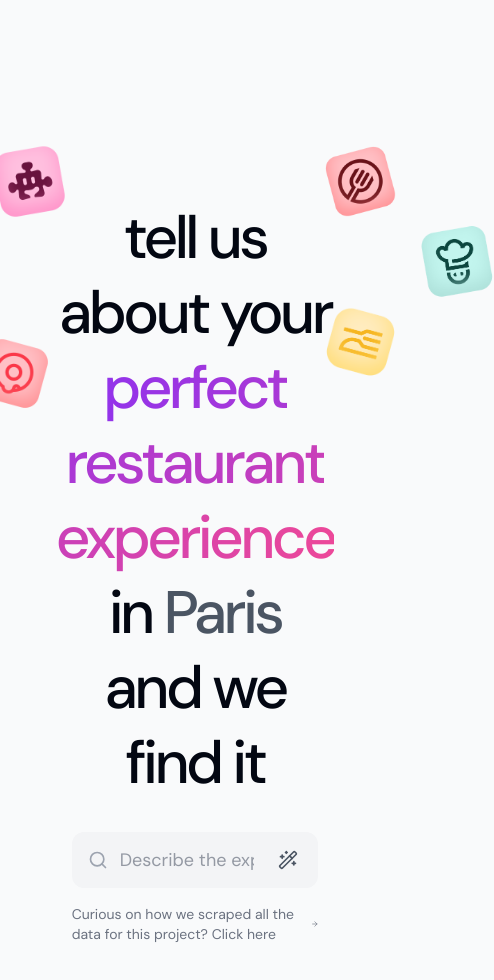
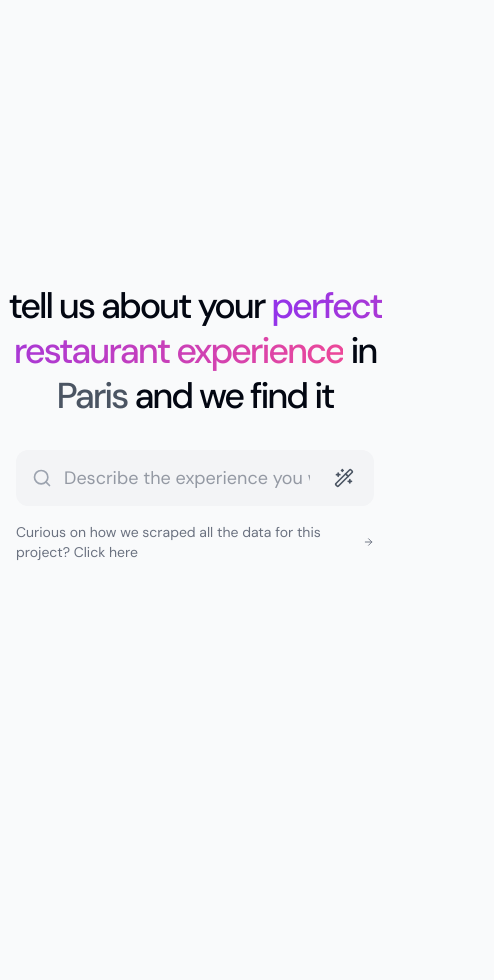
Before and after one commit to Lionvsx/savora, a Next.js app: page / in a window 390 px wide. Shown: the top 980 px of the page, 494 px wide, since content can reach past the window. After the commit the page ends 844 px from the top, so only its background shows below. Built offline with nearby package versions, Linux system fonts and the light colour scheme.

Commit message:
feat: mobile responsive lp

```diff
--- a/app/page.tsx
+++ b/app/page.tsx
@@ -37,31 +37,31 @@ export default function Home() {
     <motion.main
       initial={{ opacity: 0 }}
       animate={{ opacity: 1 }}
-      className="min-h-dvh w-full flex flex-col justify-center items-center py-36"
+      className="min-h-dvh w-full flex flex-col justify-center items-center py-36 px-0 sm:px-6"
     >
       <motion.div
         initial={{ opacity: 0, y: 20 }}
         animate={{ opacity: 1, y: 0 }}
         transition={{ duration: 0.3 }}
-        className="w-fit h-fit relative flex flex-col justify-center items-center px-40 py-14"
+        className="w-fit h-fit relative flex flex-col justify-center items-center px-2 sm:px-8 md:px-40 py-14"
       >
         <Image
           src="/puzzle.png"
-          className="inline-flex absolute top-0 left-24"
+          className="hidden md:inline-flex absolute top-0 left-24"
           width={75}
           height={75}
           alt={"puzzle illustration"}
         />
         <Image
           src="/forkpurple.png"
-          className="inline-flex absolute top-16 left-0"
+          className="hidden md:inline-flex absolute top-16 left-0"
           width={75}
           height={75}
           alt={"fork illustration"}
         />
         <Image
           src="/egg.png"
-          className="inline-flex absolute top-48 left-20"
+          className="hidden md:inline-flex absolute top-48 left-20"
           width={75}
           height={75}
           alt={"egg illustration"}
@@ -69,21 +69,21 @@ export default function Home() {
 
         <Image
           src="/forkcircle.png"
-          className="inline-flex absolute top-0 right-24"
+          className="hidden md:inline-flex absolute top-0 right-24"
           width={75}
           height={75}
           alt={"fork circle illustration"}
         />
         <Image
           src="/chef.png"
-          className="inline-flex absolute top-20 right-0"
+          className="hidden md:inline-flex absolute top-20 right-0"
           width={75}
           height={75}
           alt={"fork circle illustration"}
         />
         <Image
           src="/forkyellow.png"
-          className="inline-flex absolute top-40 right-24"
+          className="hidden md:inline-flex absolute top-40 right-24"
           width={75}
           height={75}
           alt={"fork circle illustration"}
@@ -92,7 +92,7 @@ export default function Home() {
           initial={{ opacity: 0, filter: "blur(10px)" }}
           animate={{ opacity: 1, filter: "blur(0px)" }}
           transition={{ duration: 0.4 }}
-          className="text-6xl font-medium text-center max-w-[935px] tracking-[-0.06em] leading-tight"
+          className="text-4xl sm:text-5xl md:text-6xl font-medium text-center max-w-[935px] tracking-[-0.06em] leading-tight"
         >
           tell us about your
           {' '}
@@ -112,7 +112,7 @@ export default function Home() {
           initial={{ opacity: 0, y: 10 }}
           animate={{ opacity: 1, y: 0 }}
           transition={{ duration: 0.3, delay: 0.2 }}
-          className="mt-8 w-full max-w-[740px] px-4 flex flex-col justify-center items-center"
+          className="mt-8 w-full max-w-[740px] px-2 sm:px-4 flex flex-col justify-center items-center"
         >
           <form className="relative w-full" onSubmit={handleSubmitMessage}>
             <Search className="absolute left-4 top-1/2 -translate-y-1/2 text-gray-400 w-5 h-5" />
@@ -137,7 +137,7 @@ export default function Home() {
             </button>
           </form>
           {messages.length === 0 && (
-            <Link href='/test-scraping' className="mt-4 text-sm text-gray-500 hover:text-gray-800 transition-colors flex items-center group" type="submit" onClick={handleSubmit}>
+            <Link href='/test-scraping' className="mt-4 text-sm text-gray-500 hover:text-gray-800 transition-colors flex items-center group">
               Curious on how we scraped all the data for this project? Click here
               <ArrowRight className="size-3.5 ml-1 group-hover:translate-x-1 transition-transform" />
             </Link>
@@ -148,7 +148,7 @@ export default function Home() {
               animate={{ opacity: 1, y: 0 }}
               transition={{ duration: 0.2 }}
               key={message.id}
-              className="w-full mt-4 p-6 bg-gray-100 rounded-xl border border-dashed border-gray-300"
+              className="w-full mt-4 p-3 sm:p-6 bg-gray-100 rounded-xl border border-dashed border-gray-300"
             >
               <div className="flex items-start justify-between gap-3">
                 <div className="flex items-start gap-3">
@@ -214,7 +214,7 @@ export default function Home() {
                         transition={{ duration: 0.3 }}
                         key={tool.toolCallId}
                         className={cn(
-                          "mt-4 p-6 bg-white rounded-xl shadow-sm border transition-all min-w-full",
+                          "mt-4 p-4 sm:p-6 bg-white rounded-xl shadow-sm border transition-all min-w-full",
                           params.featured
                             ? "border-purple-400 shadow-purple-100"
                             : "border-gray-200"
@@ -235,7 +235,7 @@ export default function Home() {
                           )}
                         </h3>
 
-                        <div className="mt-3 flex items-center gap-4">
+                        <div className="mt-3 flex flex-row sm:items-center gap-2 sm:gap-4">
                           {params.cuisine ? (
                             <span className="text-gray-600 flex items-center gap-1">
                               <UtensilsCrossed className="w-4 h-4" />
@@ -244,7 +244,7 @@ export default function Home() {
                           ) : (
                             <div className="h-5 w-24 bg-gray-200 rounded-md animate-pulse" />
                           )}
-                          <span className="text-gray-400">•</span>
+                          <span className="text-gray-400 hidden sm:block">•</span>
                           {params.priceRange ? (
                             <span className="font-medium text-gray-900 flex items-center gap-1">
                               <CircleDollarSign className="w-4 h-4" />
@@ -253,7 +253,7 @@ export default function Home() {
                           ) : (
                             <div className="h-5 w-16 bg-gray-200 rounded-md animate-pulse" />
                           )}
-                          <span className="text-gray-400">•</span>
+                          <span className="text-gray-400 hidden sm:block">•</span>
                           {params.rating ? (
                             <div className="flex items-center gap-1">
                               <Star className="w-4 h-4 fill-yellow-400 text-yellow-400" />
```
